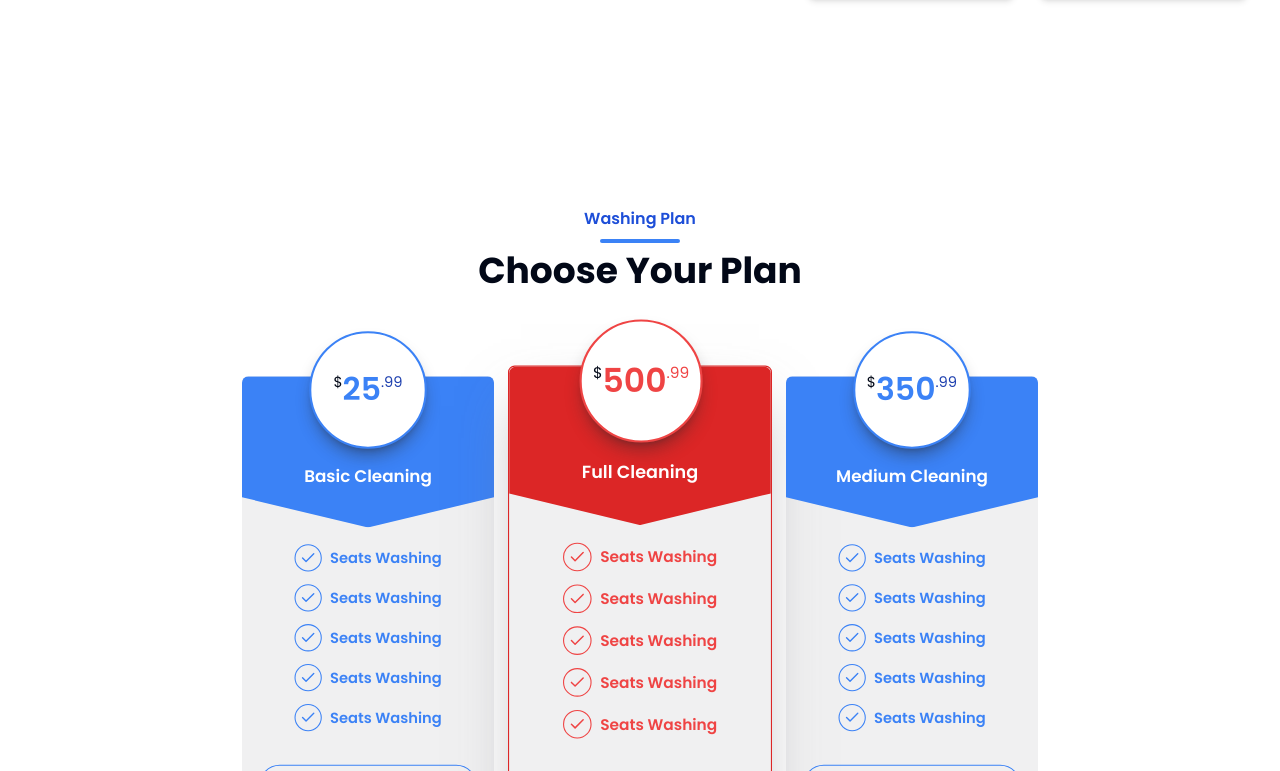
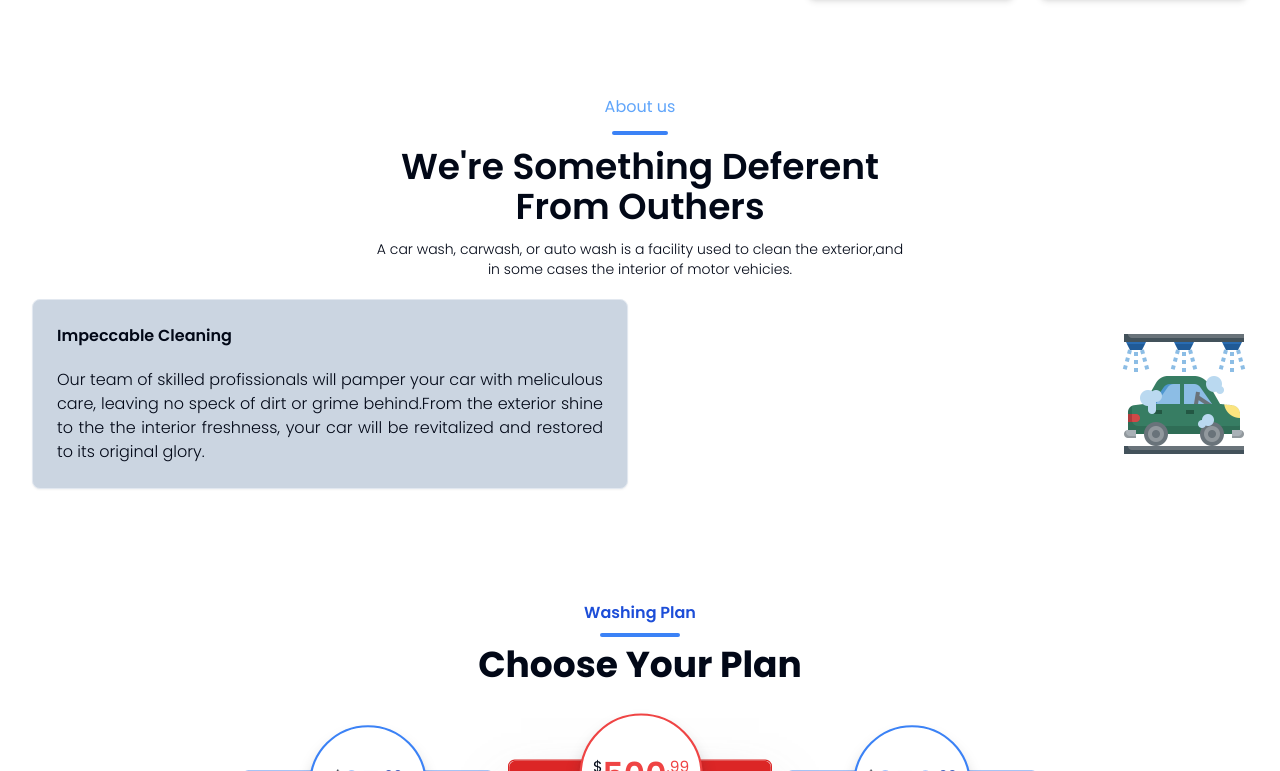
Before and after one commit to yuransimao/Carwash-website, a React (Vite) app: page / in a window 1280 px wide. Shown: the part 1229-2000 px from the top of the page. Built offline with nearby package versions, Linux system fonts and the light colour scheme.

Commit message:
chore:update

```diff
--- a/src/components/ui/header.jsx
+++ b/src/components/ui/header.jsx
@@ -1,5 +1,5 @@
 import React,{useState, useEffect} from 'react'
-import { NavLink } from 'react-router-dom'
+import { NavLink,useLocation } from 'react-router-dom'
 import { MenuResponsive } from './menuResponsive'
 import { Button } from '../';
 
@@ -7,6 +7,7 @@ function Header() {
 
     const [MenuResponViseble, setMenuResponViseble] = useState(false);
     const [FixedMenu, setFixedMenu] = useState(false)
+    const Location = useLocation()
     const PageActive = ({ isActive }) => (isActive ? `relative after:absolute after:left-0 after:bottom-[-0.8rem] after:w-full after:h-1 after:bg-blue-300 after:rounded-full` : ` relative after:transition-all after:duration-300 after:ease-in-out after:absolute after:left-0 after:bottom-[-0.8rem] after:w-0 after:h-1 hover:after:bg-blue-300 hover:after:w-full  after:rounded-full`)
 
     useEffect(() => {
@@ -25,10 +26,31 @@ function Header() {
            }
             )
         },[])
+
+        console.log(Location.pathname === "/")
   return (
     <React.Fragment>
 
-       {FixedMenu &&( <div className='flex top-0 justify-between fixed left-0 right-0 w-full z-50 bg-white items-center py-4 px-2 lg:px-8 md:px-8 shadow-md'>
+       {Location.pathname === "/" ? FixedMenu &&( <div className='flex top-0 justify-between fixed left-0 right-0 w-full z-50 bg-white items-center py-4 px-2 lg:px-8 md:px-8 shadow-md'>
+            <div>
+                <h2>Logo</h2>
+            </div>
+            <div className='flex gap-2 items-center'>
+               <ul className='hidden lg:flex md:flex  gap-6 relative'>
+                <li> <NavLink to='/'  className={PageActive}><h2>Home</h2></NavLink></li>
+                <li> <NavLink to='/service' className={PageActive}><h2>Services</h2></NavLink></li>
+                <li> <NavLink to='/about' className={PageActive}><h2>About</h2></NavLink></li>
+                <li> <NavLink to='/contact' className={PageActive}><h2>Contact</h2></NavLink></li>
+               </ul>
+
+               <div className='flex lg:hidden md:hidden'>
+               <MenuResponsive/>
+               </div>
+
+            </div>
+        </div>
+       ):(
+        <div className={`flex top-0 justify-between ${FixedMenu && 'fixed'} left-0 right-0 w-full z-50 bg-white items-center py-4 px-2 lg:px-8 md:px-8 shadow-md`}>
             <div>
                 <h2>Logo</h2>
             </div>
--- a/src/pages/home/components/index.js
+++ b/src/pages/home/components/index.js
@@ -1,2 +1,3 @@
 export * from "./section1";
 export * from "./section2"
+export * from "./section3"
--- /dev/null
+++ b/src/pages/home/components/section3.jsx
@@ -0,0 +1,37 @@
+import React from 'react'
+import { Card, Separator,Button } from '@/components'
+import CarAbout from "@/assets/Aboutcar-wash.png"
+function Section3() {
+    return (
+        <React.Fragment>
+            <div className=' lg:px-8 px-4 md:px-8   '>
+                <div className='flex flex-col justify-center items-center gap-3 text-center'>
+                    <h4 className='text-blue-400'>About us</h4>
+                    <Separator className="w-14 h-1 rounded-full bg-blue-500"/>
+                    <h2 className={`text-2xl lg:text-4xl md:text-4xl font-semibold`}>
+                        We're Something Deferent<br/>  From Outhers
+                    </h2>
+
+                    <p className='text-sm lg:text-sm md:text-base font-light mb-5'>A car wash, carwash, or auto wash is a facility used to clean the exterior,and  <br className='hidden lg:block md:block'/> in some cases the interior of motor vehicies.</p>
+
+
+                </div>
+
+                <div className='grid grid-cols-2 gap-6'>
+                    <Card className="p-6 flex flex-col gap-5 bg-slate-300">
+                        <h3 className='text-base font-semibold'>Impeccable Cleaning</h3>
+                        <p className='font-light text-justify leading-6'>Our team of skilled profissionals will pamper your car with meliculous care, leaving no speck of dirt or grime behind.From the exterior shine to the the interior freshness, your car will be revitalized and restored to its original glory. </p>
+                    </Card>
+                    <div className='flex justify-end items-center'>
+                        <div className='w-32'>
+                            <img src={CarAbout} alt="" className='w-full' />
+                        </div>
+                    </div>
+
+                </div>
+            </div>
+        </React.Fragment>
+    )
+}
+
+export { Section3 }
--- a/src/pages/home/home.jsx
+++ b/src/pages/home/home.jsx
@@ -3,7 +3,7 @@ import React from 'react'
 import Main from '@/components/main/main'
 
 import { Swipers } from '@/components'
-import { Section1,Section2 } from './components'
+import { Section1,Section2, Section3 } from './components'
 
 function Home() {
   return (
@@ -12,7 +12,7 @@ function Home() {
 
       <Swipers/>
       <Section2/>
-
+      <Section3/>
        {/* <Main />*/}
       <Section1/>
 
```
Also changed, not shown: src/assets/Aboutcar-wash.png (added).
